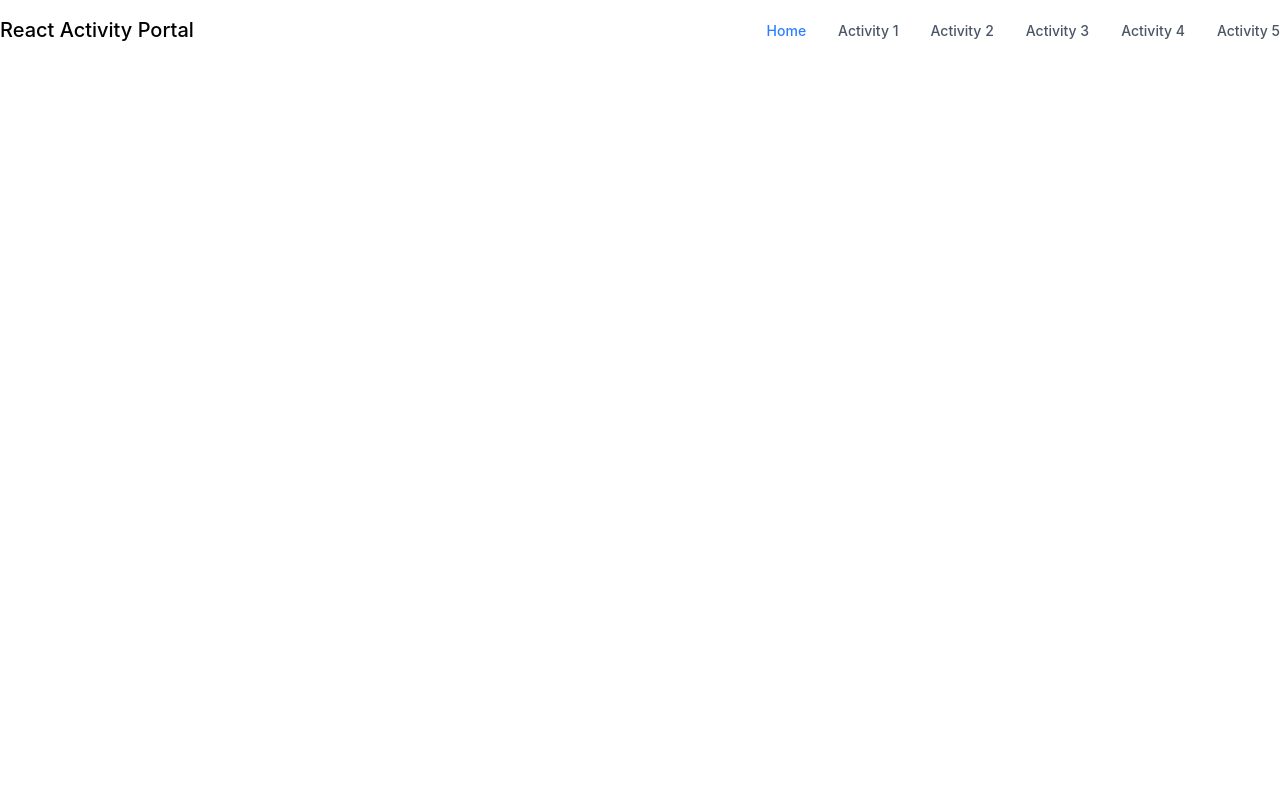
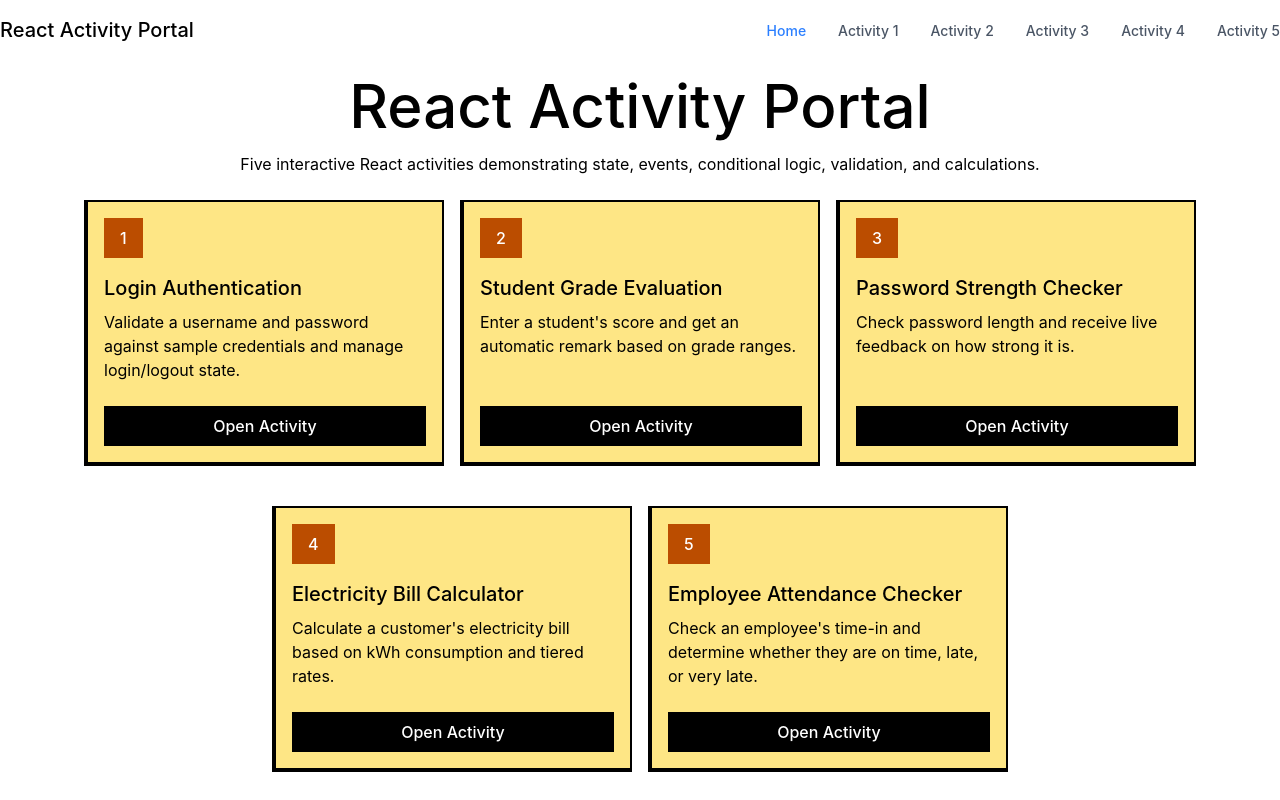
Before and after one commit to leirdDev/react-activity, a React (Vite) app: page / in a window 1280 px wide. Built offline with nearby package versions, Linux system fonts and the light colour scheme.

Commit message:
feat: add landing page

```diff
--- a/src/App.jsx
+++ b/src/App.jsx
@@ -1,4 +1,4 @@
-import { Routes, Route } from "react-router";
+import { Routes, Route, NavLink } from "react-router";
 import Login from "./pages/Login.jsx";
 import ElectricityBill from "./pages/ElectricityBill.jsx";
 import GradeEvaluation from "./pages/GradeEvaluation.jsx";
@@ -6,13 +6,14 @@
 import PasswordChecker from "./pages/PasswordChecker.jsx";
 import Navbar from "./components/Navbar.jsx";
 
+
 function App() {
   return (
     <div className="max-w-7xl mx-auto">
       <Navbar />
 
       <Routes>
-        <Route path="/" element={<></>} />
+        <Route path="/" element={<Home/>} />
         <Route path="/login" element={<Login />} />
         <Route path="/grade-evaluation" element={<GradeEvaluation />} />
         <Route path="/password-checker" element={<PasswordChecker />} />
@@ -23,4 +24,48 @@
   );
 }
 
+
+function Home(){
+
+  const items =
+  [
+    {title: "Login Authentication", body: "Validate a username and password against sample credentials and manage login/logout state."},
+    {title: "Student Grade Evaluation", body: "Enter a student's score and get an automatic remark based on grade ranges."},
+    {title: "Password Strength Checker", body: "Check password length and receive live feedback on how strong it is."},
+    {title: "Electricity Bill Calculator", body: "Calculate a customer's electricity bill based on kWh consumption and tiered rates."},
+    {title: "Employee Attendance Checker", body: "Check an employee's time-in and determine whether they are on time, late, or very late."},
+  ]
+
+  return (
+    <div >
+      <h1 className="text-center text-6xl  font-medium m-4">
+        React Activity Portal
+      </h1>
+      <p className="text-center">
+        Five interactive React activities demonstrating state, events,
+        conditional logic, validation, and calculations.
+      </p>
+      <ul className="flex flex-wrap justify-center gap-4 px-6">
+        {items.map((item, index) => {
+          return (
+            <li
+              key={index}
+              className="bg-amber-200 mt-6 border-2 border-l-4 border-b-4 flex flex-col w-full p-4 md:w-90"
+            >
+              <span className="w-fit bg-amber-700 p-2 px-4 text-white font-medium mb-2">
+                {index + 1}
+              </span>
+              <h3 className="font-medium my-2 text-xl">{item.title}</h3>
+              <p className="mb-6">{item.body}</p>
+              <div className="bg-black p-2 text-center text-white font-medium mt-auto">
+                <NavLink className="block">Open Activity</NavLink>
+              </div>
+            </li>
+          );
+        })}
+      </ul>
+    </div>
+  );
+}
+
 export default App;
```
